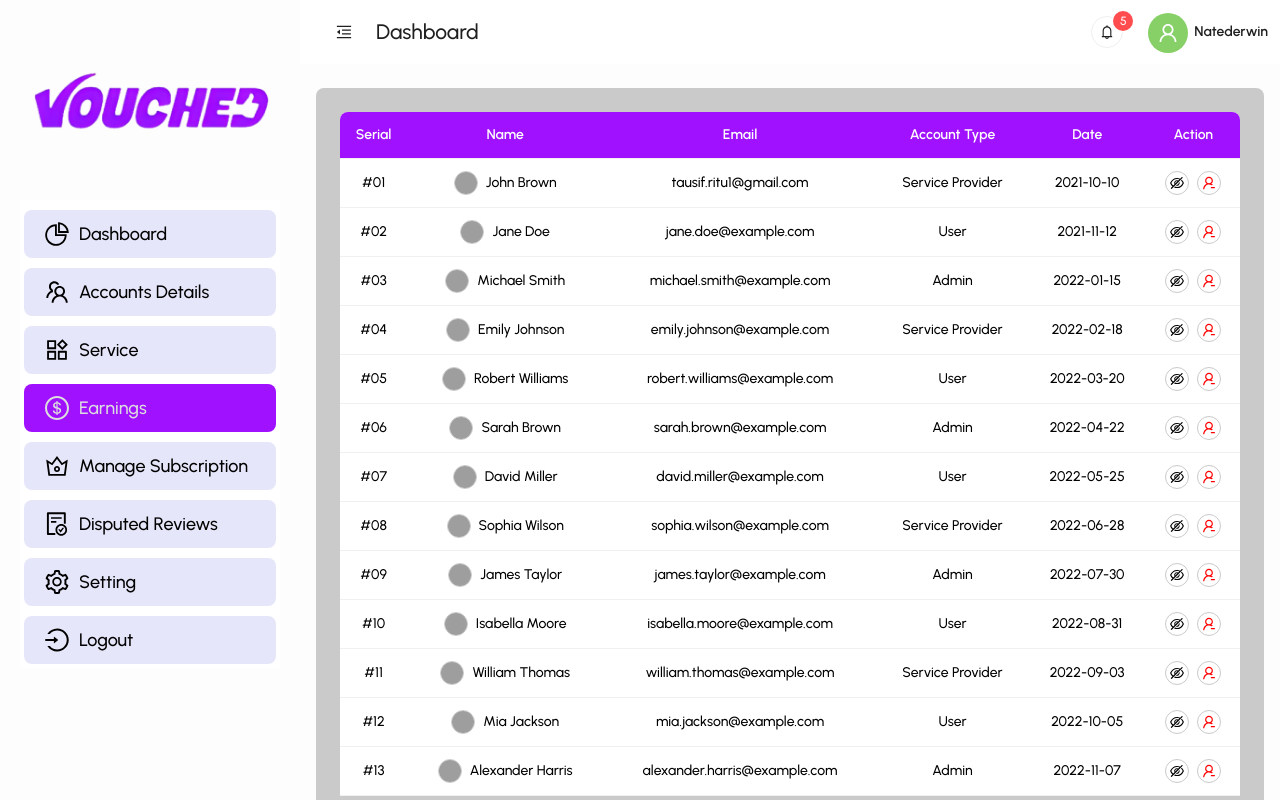
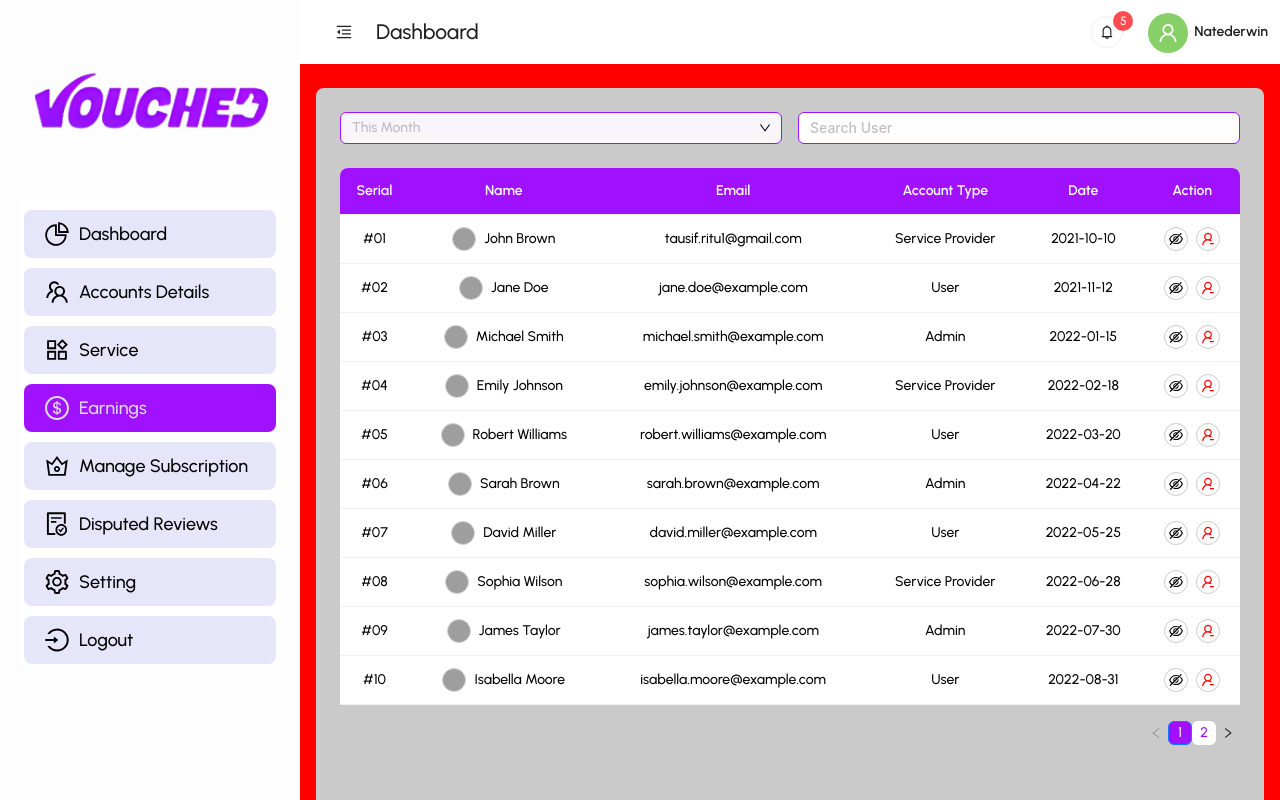
Before and after one commit to AR-Tausif/victoriaade12, a React (Vite) app: page /account-details in a window 1280 px wide. Shown: the top 800 px of the page. Built offline with nearby package versions, Linux system fonts and the light colour scheme; grey boxes are pictures that could not be loaded.

Commit message:
account details page constructed

```diff
--- a/src/App.css
+++ b/src/App.css
@@ -1,5 +1,5 @@
 .ant-layout{
-  background: #fdfdfd !important;
+  background: red !important;
 }
 .ant-layout-content{
   background: #000;
--- a/src/components/tables/account-details-table.tsx
+++ b/src/components/tables/account-details-table.tsx
@@ -103,12 +103,9 @@ export const AccountDetailsTable = () => {
 
   return (
     <>
-      <Table<DataType>
-        columns={columns}
-        dataSource={data}
-        size="middle"
-        pagination={false}
-      />
+      <Table<DataType> columns={columns} dataSource={data} size="middle" style={{
+        minHeight:"100vh"
+      }}/>
       <Modal
         title="Vertically centered modal dialog"
         centered
@@ -126,8 +123,16 @@ export const AccountDetailsTable = () => {
         onOk={() => setDeleteUser(false)}
         onCancel={() => setDeleteUser(false)}
       >
-        <h3 style={{fontSize:24, fontWeight:700, color:"#A011FF", textAlign:"center"}}>Are You Sure?</h3>
-
+        <h3
+          style={{
+            fontSize: 24,
+            fontWeight: 700,
+            color: "#A011FF",
+            textAlign: "center",
+          }}
+        >
+          Are You Sure?
+        </h3>
       </Modal>
     </>
   );
--- a/src/pages/account-details.tsx
+++ b/src/pages/account-details.tsx
@@ -1,10 +1,55 @@
-import React from 'react'
-import { AccountDetailsTable } from '../components'
+import { Form, Input, Select } from "antd";
+import { AccountDetailsTable } from "../components";
+import { Option } from "antd/es/mentions";
 
 export const AccountDetails = () => {
+  const [form] = Form.useForm();
+
+  const tailFormItemLayout = {
+    wrapperCol: {
+      xs: {
+        span: 24,
+        offset: 0,
+      },
+      sm: {
+        span: 16,
+        offset: 8,
+      },
+    },
+  };
+  const onFinish = (values: unknown) => {
+    console.log("Received values of form: ", values);
+  };
+
   return (
     <div>
-        <AccountDetailsTable/>
+      <Form
+        form={form}
+        name="login"
+        onFinish={onFinish}
+        style={{ maxWidth: "100%", display: "flex", gap: 16 }}
+        scrollToFirstError
+      >
+        <Form.Item
+          name="month"
+          style={{ width: "100%" }}
+        >
+          <Select placeholder="This Month">
+            <Option value="january">Male</Option>
+            <Option value="fabruary">Female</Option>
+            <Option value="march">March</Option>
+            <Option value="othrer">Other</Option>
+          </Select>
+        </Form.Item>
+        <Form.Item
+          name="search_user"
+          style={{ width: "100%" }}
+          className="success"
+        >
+          <Input placeholder="Search User" />
+        </Form.Item>
+      </Form>
+      <AccountDetailsTable />
     </div>
-  )
-}
+  );
+};
--- a/src/pages/styles/account-details.css
+++ b/src/pages/styles/account-details.css
@@ -89,3 +89,37 @@
   font-size: 16px;
   color: #010101;
 }
+
+.ant-input {
+  border-color: #a011ff;
+  /* padding: 10px !important; */
+}
+.ant-input:hover {
+  border-color: #a011ff;
+  outline: 0;
+  -webkit-box-shadow: 0 0 0 2px rgba(87, 168, 233, 0.2);
+  box-shadow: 0 0 0 2px rgba(87, 168, 233, 0.2);
+}
+.ant-input:focus {
+  border-color: #a011ff;
+  outline: 0;
+  -webkit-box-shadow: 0 0 0 2px rgba(160, 17, 255, 0.164);
+  box-shadow: 0 0 0 2px rgba(160, 17, 255, 0.219);
+}
+/* accoutn details table css */
+.ant-pagination-item a {
+  color: #a011ff !important;
+  padding: 10px;
+}
+
+.ant-pagination-item a {
+  color: #a011ff !important;
+}
+
+.ant-pagination-item-active {
+  background: #a011ff !important;
+  /* color: #efefef; */
+}
+.ant-pagination-item-active a {
+  color: #fdfdfd !important;
+}
```
